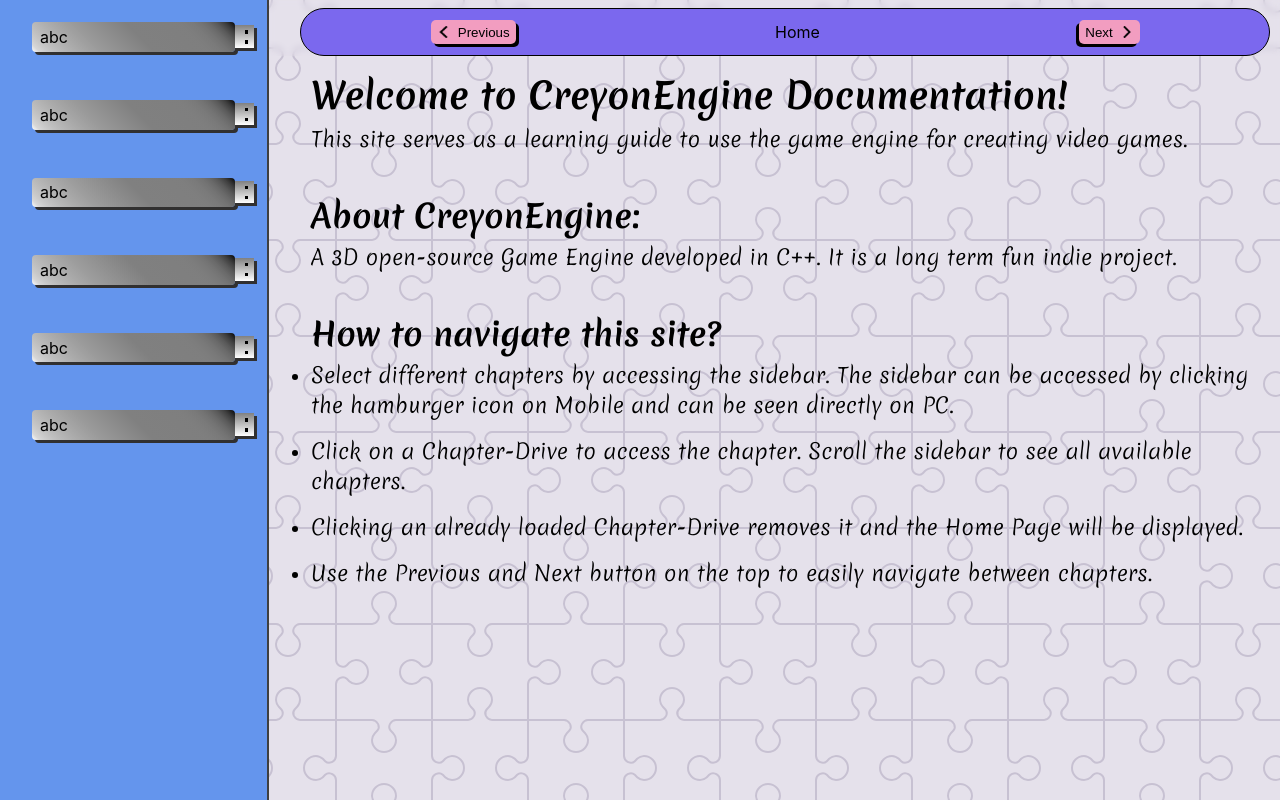
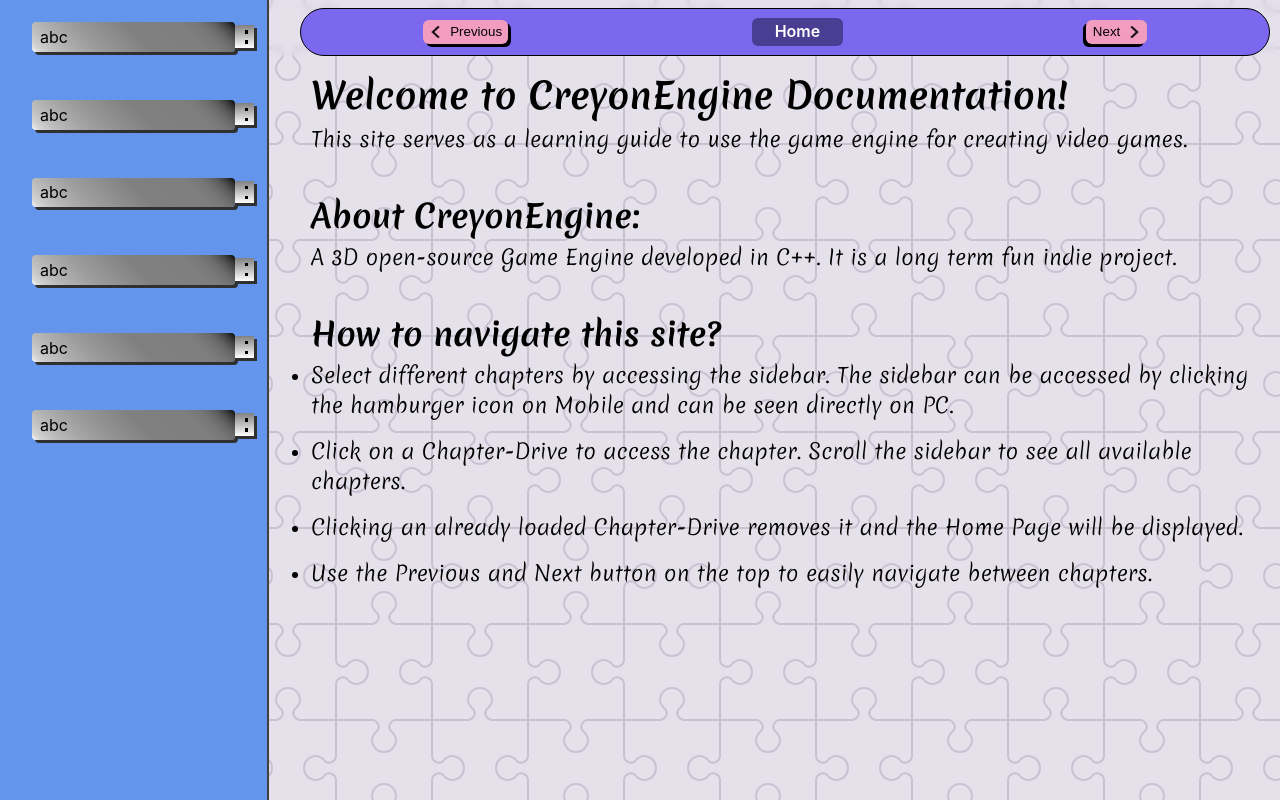
Before and after one commit to rajatmaurya322/CreyonEngine-Docs, a React (Create React App) app: page / in a window 1280 px wide. Built offline with nearby package versions, Linux system fonts and the light colour scheme.

Commit message:
add styling for current-chapter

```diff
--- a/src/App.css
+++ b/src/App.css
@@ -8,7 +8,7 @@
 
 nav{
   background-color: mediumslateblue;
-  border: solid 1px #000000;
+  border: solid 1px #000;
   flex: 1;
   border-radius: 50px;
   margin: 0 0.6rem;
@@ -40,7 +40,7 @@
 .navigator button{
   padding: 0.3rem 0.4rem;
   border: none;
-  border-radius: 5px;
+  border-radius: 6px;
   background-color: #f29dc0;
   cursor: pointer;
 }
@@ -77,19 +77,12 @@
   width: 0.8rem;
 }
 
-.selector>select{
-  padding: 0.3rem 0.6rem;
-  max-width: 100%;
-  border: none;
-  border-radius: 5px;
-  outline: none;
-  background-color: #f29dc0 ;
-  box-shadow: black 0px 3px;
-}
-
-.selector>select:active{
-  box-shadow: none;
-  transform: translateY(3px);
+.current-chapter{
+  background-color: #4a3e93;
+  color: white;
+  padding: 0.2rem 1.4rem 0.3rem 1.4rem;
+  border-radius: 6px;
+  font-weight: 600;
 }
 
 .placeholder-aside{
```
